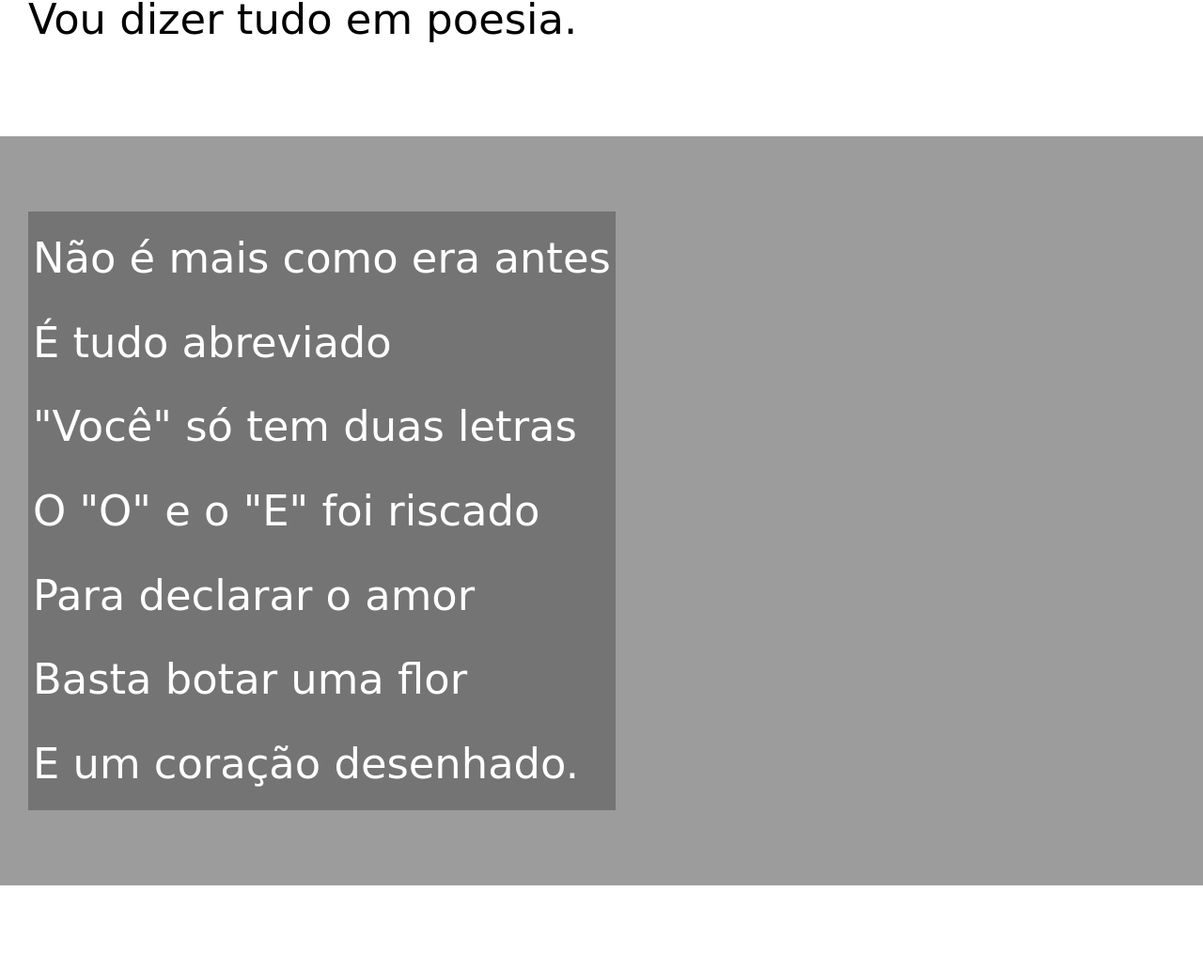
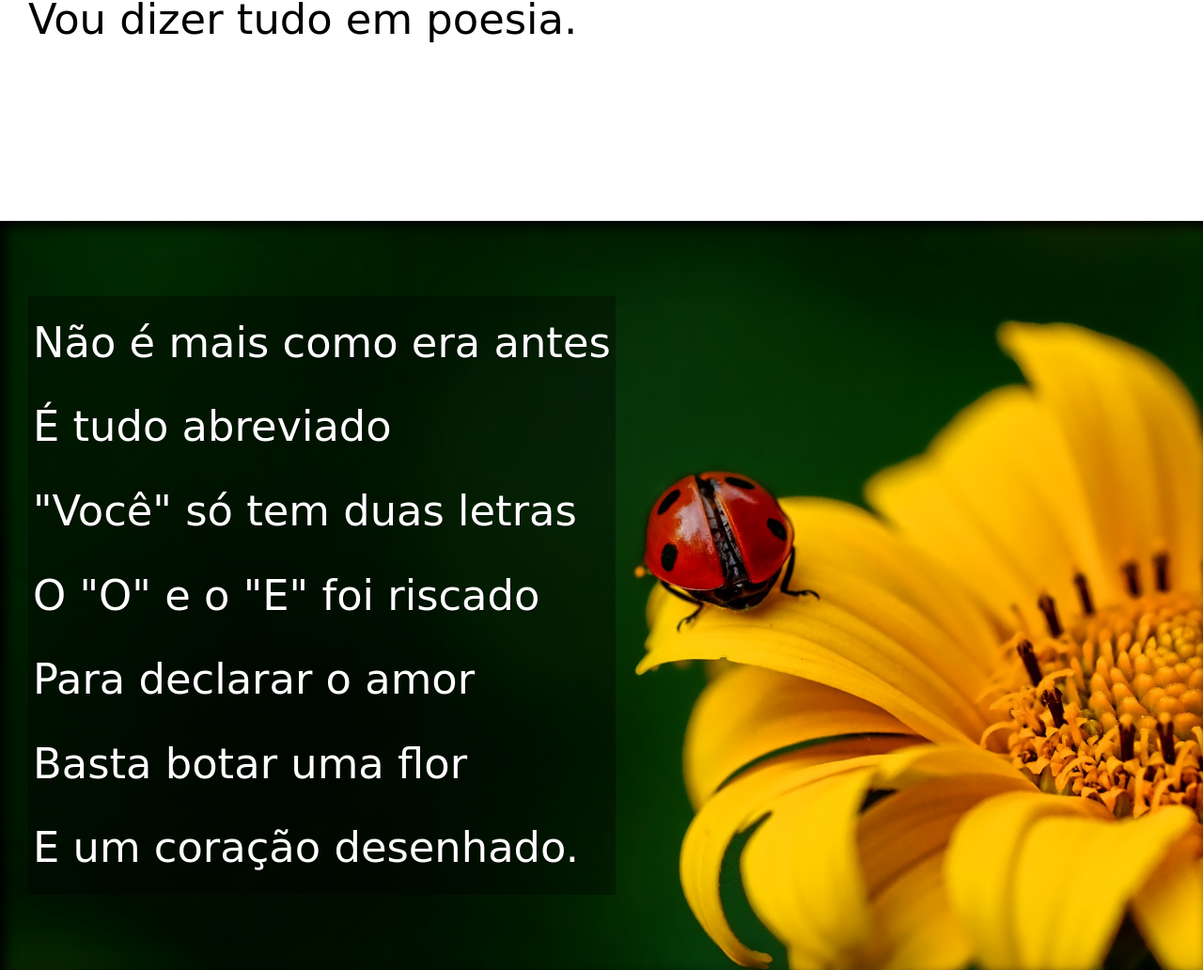
Before and after one commit to AntEvanderson/html-css, a plain HTML site: page desafios/d012/index.html in a window 1280 px wide. Shown: the part 894-1926 px from the top of the page at 94% size. Drawn offline with Linux system fonts and the light colour scheme.

Commit message:
Projeto cordel concluído

```diff
--- a/desafios/d012/index.html
+++ b/desafios/d012/index.html
@@ -28,7 +28,7 @@
             Vou dizer tudo em poesia.
         </p>
     </section>
-        <section class="imagem">
+    <section class="imagem" id="img01">
         <p>
             Não é mais como era antes <br>
             É tudo abreviado <br>
@@ -59,7 +59,7 @@
             Decifre esse rabisco.
         </p>
     </section>
-        <section class="imagem">
+    <section class="imagem" id="img02">
         <p>
             Tenho saudade das cartas <br>
             Escritas com a própria mão <br>
--- a/desafios/d012/style/style.css
+++ b/desafios/d012/style/style.css
@@ -62,6 +62,10 @@ section{
     font-size: 3.5vw;
 }
 
+section>p{
+    padding-bottom: 2em;
+}
+
 section.normal{
     background-color: white;
     color: black;
@@ -70,13 +74,25 @@ section.normal{
 section.imagem{
     background-color: rgba(44, 44, 44, 0.377);
     color: white;
-
+    box-shadow: inset 6px 6px 13px 0px black;
+    background-size: cover;
+    background-attachment: fixed;
 }
 
 section.imagem>p{
     display: inline-block; /*A caixa se adapta ao tamanho do conteúdo*/
     padding: 5px;
-    background-color: rgba(0, 0, 0, 0.253); /*Cria uma caixa dentro do parágrafo*/
+    background-color: rgba(0, 0, 0, 0.349); /*Cria uma caixa dentro do parágrafo*/
+    text-shadow: 1px 1px 0px rgba(0, 0, 0, 0.473);
+}
+
+section#img01{
+    background-image: url('../imagens/background001.jpg');
+    background-position: right center; /*Alinhar a imagem a direita*/
+}
+
+section#img02{
+    background-image: url('../imagens/background002.jpg');
 }
 
 footer{
```
Lines whose indentation alone changed are shown as unchanged.
